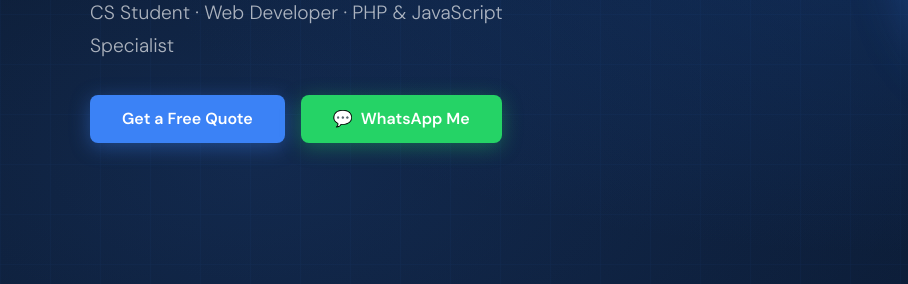
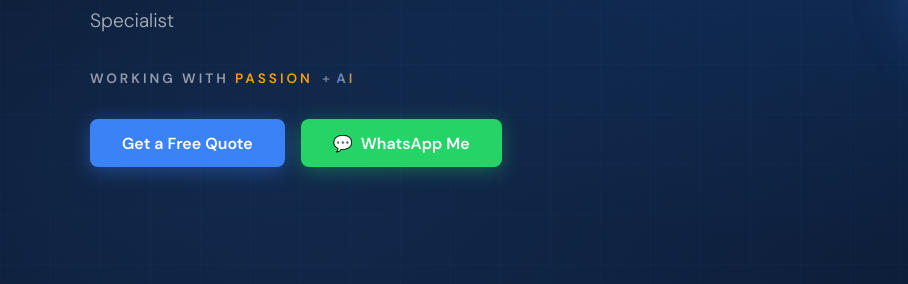
Before and after one commit to elukasathwikkumar/portfolio, a plain HTML site: page index.html in a window 1280 px wide. Shown: the part 486-770 px from the top of the page, 0-908 px from the left. Drawn offline with nearby package versions, Linux system fonts and the light colour scheme.

Commit message:
Update index.html

```diff
--- a/index.html
+++ b/index.html
@@ -75,6 +75,18 @@
     animation: fadeUp .6s .2s ease both;
   }
   .hero-tagline strong { color:var(--white); font-weight:600; }
+  .hero-passion {
+    font-size:.85rem; font-weight:700; letter-spacing:3px; text-transform:uppercase;
+    color:rgba(255,255,255,0.55); margin-bottom:2rem;
+    animation: fadeUp .6s .25s ease both;
+  }
+  .passion-highlight { color:var(--accent); }
+  .passion-plus { color:rgba(255,255,255,0.4); margin:0 .2rem; }
+  .passion-ai {
+    background:linear-gradient(90deg,var(--sky),var(--accent));
+    -webkit-background-clip:text; -webkit-text-fill-color:transparent;
+    background-clip:text;
+  }
   .hero-ctas { display:flex; gap:1rem; flex-wrap:wrap; animation: fadeUp .6s .3s ease both; }
   .btn-primary {
     padding:.85rem 2rem; background:var(--sky); color:var(--white);
@@ -261,6 +273,7 @@
       <div class="hero-badge">📍 Telangana, India</div>
       <h1 class="hero-name">Yeluka<br><span>Sathwik Kumar</span></h1>
       <p class="hero-tagline"><strong>Building Websites & Apps for Businesses</strong><br>CS Student · Web Developer · PHP & JavaScript Specialist</p>
+      <p class="hero-passion">WORKING WITH <span class="passion-highlight">PASSION</span> <span class="passion-plus">+</span><span class="passion-ai">AI</span></p>
       <div class="hero-ctas">
         <a href="#contact" class="btn-primary">Get a Free Quote</a>
         <a href="https://wa.me/919848092926?text=Hi%20Sathwik%2C%20I%20need%20a%20website!" class="btn-wa" target="_blank">
```
